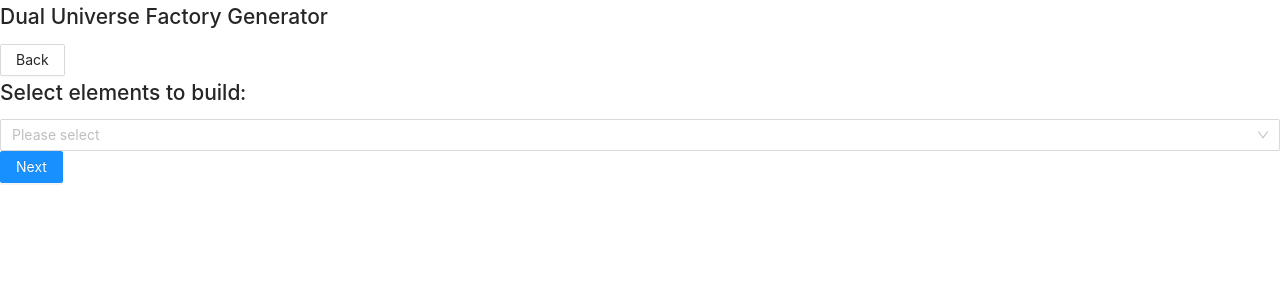
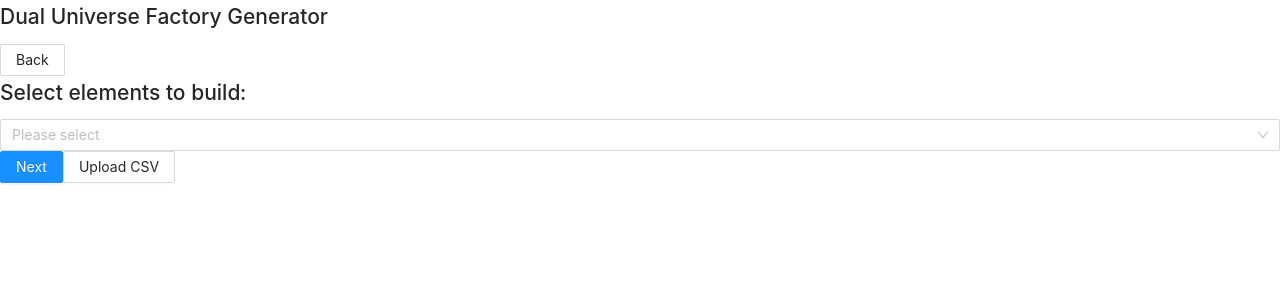
Before and after one commit to tvwenger/du-factory-generator, a React app: page / in a window 1280 px wide. Both pictures are taken after a click on the button "Start a New Factory". Shown: the top 300 px of the page. Built offline with nearby package versions, Linux system fonts and the light colour scheme.

Commit message:
upload CSV selection, fix transfer container bug, change output node behavior, add output node maintain to render

```diff
--- a/src/factory.ts
+++ b/src/factory.ts
@@ -4,7 +4,7 @@
  * lgfrbcsgo & Nikolaus - October 2020
  */
 
-import { Craftable, isOre, Item, CATALYSTS, isCatalyst } from "./items"
+import { Craftable, isOre, Item, CATALYSTS, isCatalyst, containerElement } from "./items"
 import { findRecipe } from "./recipes"
 import {
     ContainerNode,
@@ -519,6 +519,26 @@ export function buildFactory(
                 output.maintainedOutput += maintain
             }
         }
+
+        if (output === undefined) {
+            // check if there is a container node that we could use
+            const containers = factory.getContainers(item)
+            for (const container of containers) {
+                if (container.canAddIncomingLinks(count)) {
+                    // convert container to output node
+                    output = factory.createOutput(item, rate * count, maintain, container.id)
+                    for (const producer of container.producers) {
+                        producer.outputTo(output)
+                    }
+                    for (const consumer of container.consumers) {
+                        consumer.inputs.delete(container)
+                        consumer.takeFrom(output)
+                    }
+                    factory.containers.delete(container)
+                }
+            }
+        }
+
         if (output === undefined) {
             // add a new output node
             output = factory.createOutput(item, rate * count, maintain)
--- a/src/graph.ts
+++ b/src/graph.ts
@@ -771,8 +771,8 @@ export class FactoryGraph {
             node.items.some((item) => Array.from(items).includes(item)),
         )
         // Filter out those containing anything not in items
-        transferContainers = transferContainers.filter((node) =>
-            Array.from(items).some((item) => !node.items.includes(item)),
+        transferContainers = transferContainers.filter(
+            (node) => !node.items.some((item) => !Array.from(items).includes(item)),
         )
         return new Set(transferContainers)
     }
--- a/src/ui/app.tsx
+++ b/src/ui/app.tsx
@@ -66,5 +66,5 @@ export function useMap<Key, Value>() {
         newCounter.set(key, value)
         setMap(newCounter)
     }
-    return [map, setValue] as const
+    return [map, setValue, setMap] as const
 }
--- a/src/ui/factory-instruction.tsx
+++ b/src/ui/factory-instruction.tsx
@@ -318,6 +318,18 @@ export class FactoryInstruction {
                 >
                     {isContainerNode(this.container) && this.container.maintain}
                 </text>
+                {isOutputNode(this.container) && (
+                    <text
+                        x={x + SIZE / 2}
+                        y={container_y + SIZE + 15}
+                        fill="blue"
+                        fontSize={FONTSIZE}
+                        dominantBaseline="hanging"
+                        textAnchor="middle"
+                    >
+                        ({this.container.maintainedOutput})
+                    </text>
+                )}
                 <text
                     x={x + SIZE / 2}
                     y={container_y + SIZE / 2}
--- a/src/ui/factory-select.tsx
+++ b/src/ui/factory-select.tsx
@@ -5,7 +5,8 @@
  */
 
 import * as React from "react"
-import { Button } from "antd"
+import { Button, Upload } from "antd"
+import { compose } from "ramda"
 import { ItemSelect } from "./item-select"
 import { Craftable } from "../items"
 import { FactoryState } from "./factory"
@@ -31,25 +32,75 @@ interface FactorySelectProps {
      * @param selection items to craft
      */
     setSelection: (selection: Craftable[]) => void
+
+    /**
+     * Set the number of assemblers map
+     * @param item Item to set the number of assemblers
+     */
+    setIndustryCountMap: (map: Map<Craftable, number>) => void
+
+    /**
+     * Set the maintain value map
+     * @param item Item to set the maintain value
+     */
+    setMaintainValueMap: (map: Map<Craftable, number>) => void
 }
 
 /**
  * Factory select elements to build component
  * @param props {@link FactorySelectProps}
  */
-export function FactorySelect({
-    setFactoryState,
-    items,
-    selection,
-    setSelection,
-}: FactorySelectProps) {
+export function FactorySelect(props: FactorySelectProps) {
     return (
         <React.Fragment>
             <h2>Select elements to build:</h2>
-            <ItemSelect items={items} value={selection} onChange={setSelection} />
-            <Button type="primary" onClick={() => setFactoryState(FactoryState.COUNT)}>
+            <ItemSelect items={props.items} value={props.selection} onChange={props.setSelection} />
+            <Button type="primary" onClick={() => props.setFactoryState(FactoryState.COUNT)}>
                 Next
             </Button>
+            <Upload
+                accept=".csv"
+                showUploadList={false}
+                beforeUpload={(file) => {
+                    const reader = new FileReader()
+                    reader.onload = () => {
+                        const result = reader.result as string
+                        const lines = result.split("\n")
+                        const myItems: Craftable[] = []
+                        const assemblerMap: Map<Craftable, number> = new Map()
+                        const maintainMap: Map<Craftable, number> = new Map()
+                        for (const line of lines) {
+                            const parts = line.split(",")
+                            if (
+                                parts[0].trim() === "" ||
+                                parts[1].trim() === "" ||
+                                parts[2].trim() === ""
+                            ) {
+                                continue
+                            }
+                            const item = props.items.find(
+                                (element) => element.name === parts[0].trim(),
+                            )
+                            if (item === undefined) {
+                                console.log("Item " + parts[0].trim() + "not found")
+                                continue
+                            }
+                            myItems.push(item)
+                            assemblerMap.set(item, Number(parts[1].trim()))
+                            maintainMap.set(item, Number(parts[2].trim()))
+                        }
+                        props.setSelection(myItems)
+                        props.setIndustryCountMap(assemblerMap)
+                        props.setMaintainValueMap(maintainMap)
+                        props.setFactoryState(FactoryState.COUNT)
+                    }
+                    reader.readAsText(file)
+                    // skip upload
+                    return false
+                }}
+            >
+                <Button>Upload CSV</Button>
+            </Upload>
         </React.Fragment>
     )
 }
--- a/src/ui/factory.tsx
+++ b/src/ui/factory.tsx
@@ -50,8 +50,8 @@ export function Factory({ setAppState, startFactoryState }: FactoryProps) {
     const [factoryInstructions, setFactoryInstructions] = React.useState<FactoryInstruction[]>([])
     // produced items, industry count, and maintain count
     const [selection, setSelection] = React.useState<Craftable[]>([])
-    const [industryCount, setIndustryCount] = useMap<Craftable, number>()
-    const [maintainValue, setMaintainValue] = useMap<Craftable, number>()
+    const [industryCount, setIndustryCount, setIndustryCountMap] = useMap<Craftable, number>()
+    const [maintainValue, setMaintainValue, setMaintainValueMap] = useMap<Craftable, number>()
     // the FactoryGraph and a flag to show differences
     const [showDifferences, setShowDifferences] = React.useState<boolean>(false)
     const [startingFactory, setStartingFactory] = React.useState<FactoryGraph>()
@@ -78,6 +78,8 @@ export function Factory({ setAppState, startFactoryState }: FactoryProps) {
                         items={items}
                         selection={selection}
                         setSelection={setSelection}
+                        setIndustryCountMap={setIndustryCountMap}
+                        setMaintainValueMap={setMaintainValueMap}
                     />
                 </React.Fragment>
             )
--- a/src/ui/item-select.tsx
+++ b/src/ui/item-select.tsx
@@ -79,7 +79,7 @@ function useItemTreeData<T extends Item>(items: T[]) {
  * @param items All selectable items
  * @param selection The currently selected items
  */
-function useItemSelection<T extends Item>(items: T[], selection: T[]) {
+export function useItemSelection<T extends Item>(items: T[], selection: T[]) {
     const byName = useMemo(() => indexBy(prop("name"), items), [items])
 
     const value = useMemo(() => selection.map(prop("name")), [selection])
```
